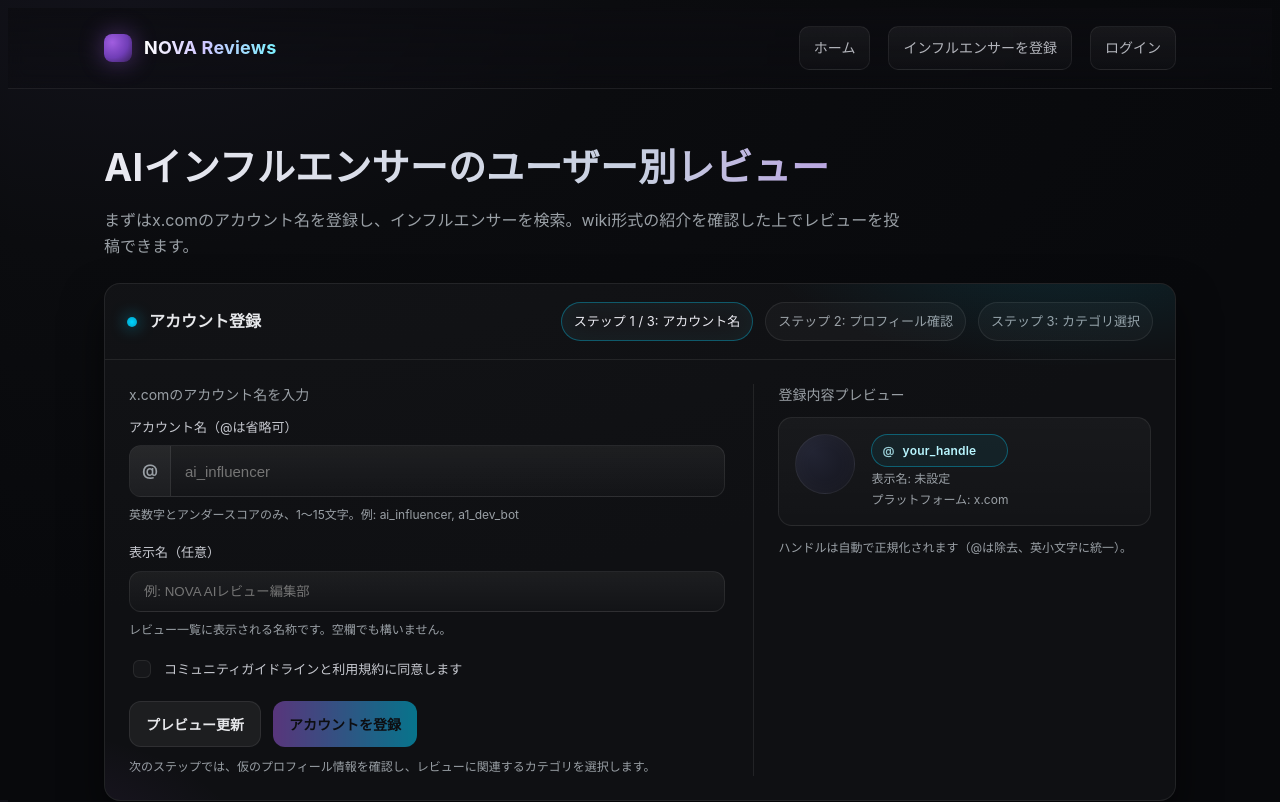
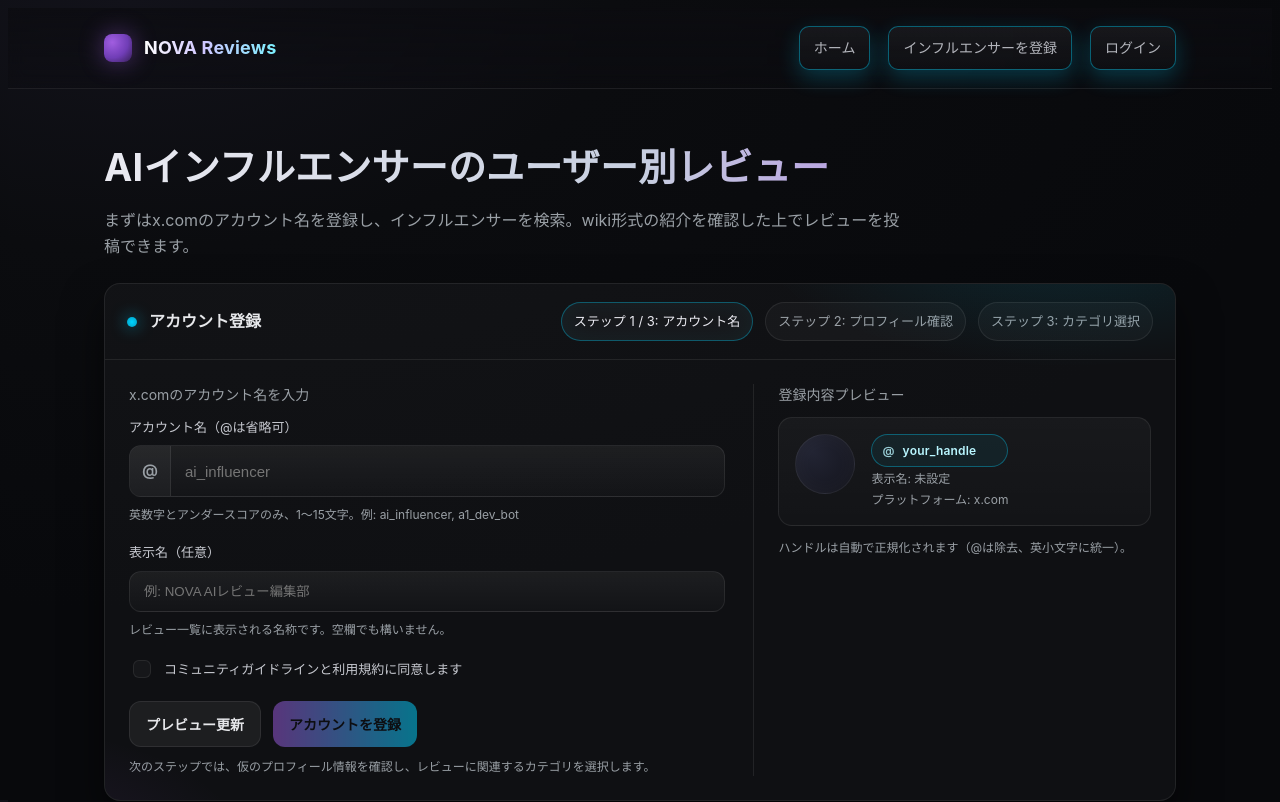
Before and after one commit to Tenormusica2024/UserReviewTool, a plain HTML site: page index.html in a window 1280 px wide. Shown: the top 802 px of the page. Drawn offline with Linux system fonts and the light colour scheme; no server answers.

Commit message:
全ナビゲーションボタンに緑（シアン）のフレームとシャドウを適用

```diff
--- a/index.html
+++ b/index.html
@@ -76,8 +76,9 @@
     .nav-links .cta {
       padding: 10px 14px;
       border-radius: 10px;
-      border: 1px solid var(--card-border);
+      border: 1px solid rgba(0,212,255,0.45);
       background: linear-gradient(180deg, rgba(255,255,255,0.06), rgba(255,255,255,0.02));
+      box-shadow: 0 8px 22px rgba(0,212,255,0.25);
       transition: all 200ms ease;
     }
     .nav-links .cta:hover {
```
Also changed, not shown: search.html (+2 -5 lines).
